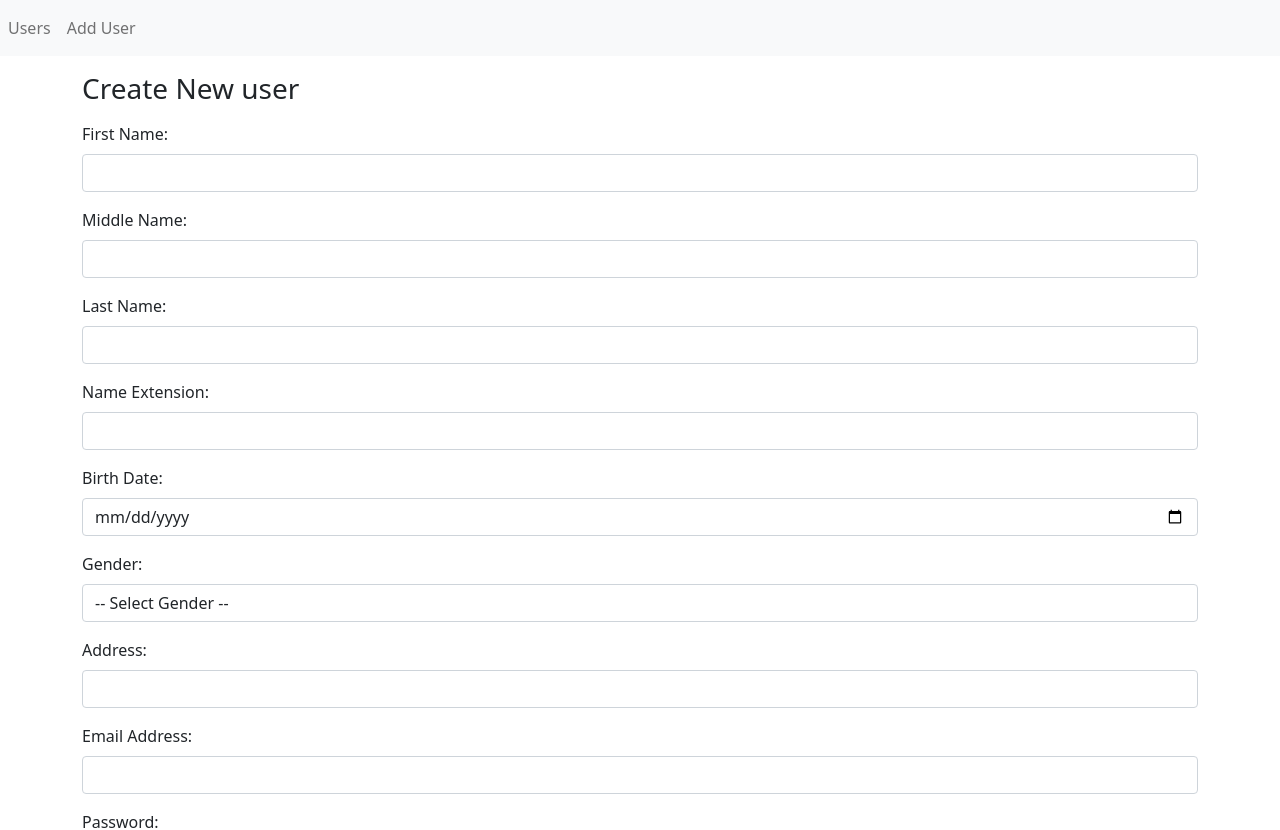
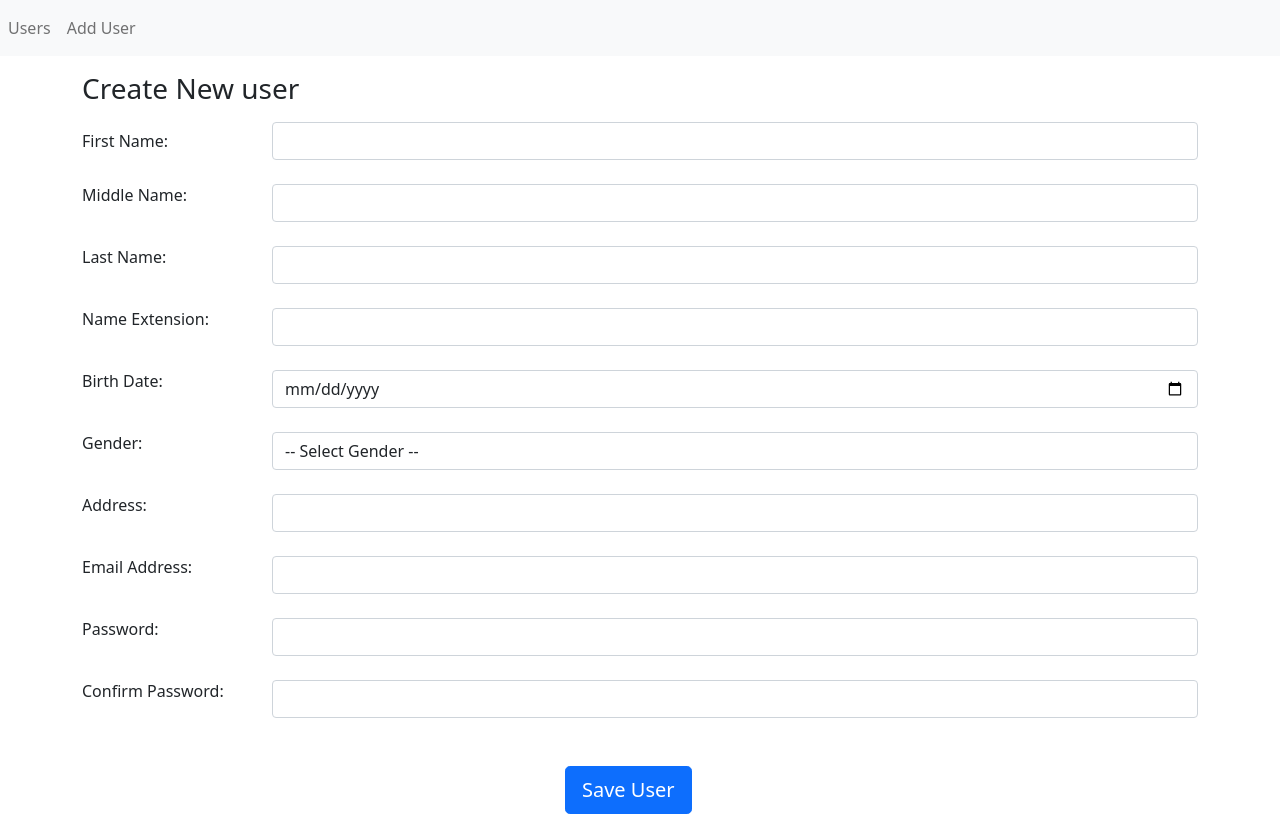
Before and after one commit to jOn3th1119/User_Registration, a React (Create React App) app in the folder client/: page /create in a window 1280 px wide. Shown: the top 830 px of the page. Built offline with nearby package versions, Linux system fonts and the light colour scheme.

Commit message:
formatting of forms

```diff
--- a/client/src/components/Users/CreateUser.js
+++ b/client/src/components/Users/CreateUser.js
@@ -45,65 +45,86 @@ export default class CreateUser extends Component {
       <div className="container">
         <div className='mt-3'>
           <h3>Create New user</h3>
-          <form className='mt-3 mb-3'>
-            <div className="form-group mt-3">
-              <label htmlFor="firstName">First Name:</label>
-              <input className="form-control mt-2" autoComplete="off" type="text" name="firstName" id="firstName" onChange={this.onChange} value={this.state.firstName} />
+          <form className="mt-3 mb-3">
+
+            <div className="form-group row mt-3">
+              <label className="col-sm-2 col-form-label" htmlFor="firstName">First Name:</label>
+              <div className="col-sm-10">
+                <input className="form-control" autoComplete="off" type="text" name="firstName" id="firstName" onChange={this.onChange} value={this.state.firstName} />
+              </div>
             </div>
 
-            <div className="form-group mt-3">
-              <label htmlFor="middleName">Middle Name:</label>
+            <div className="form-group row mt-3">
+              <label className="col-sm-2 col-form-label" htmlFor="middleName">Middle Name:</label>
+              <div className="col-sm-10">
                 <input className="form-control mt-2" autoComplete="off" type="text" name="middleName" id="middleName" onChange={this.onChange} value={this.state.middleName} />
               </div>
+            </div>
 
-            <div className="form-group mt-3">
-              <label htmlFor="lastName">Last Name:</label>
+            <div className="form-group row mt-3">
+              <label className="col-sm-2 col-form-label" htmlFor="lastName">Last Name:</label>
+              <div className="col-sm-10">
                 <input className="form-control mt-2" autoComplete="off" type="text" name="lastName" id="lastName" onChange={this.onChange} value={this.state.lastName} />
               </div>
+            </div>
 
-            <div className="form-group mt-3">
-              <label htmlFor="nameExt">Name Extension:</label>
+            <div className="form-group row mt-3">
+              <label className="col-sm-2 col-form-label" htmlFor="nameExt">Name Extension:</label>
+              <div className="col-sm-10">
                 <input className="form-control mt-2" autoComplete="off" type="text" name="nameExt" id="nameExt" onChange={this.onChange} value={this.state.nameExt} />
               </div>
+            </div>
 
-            <div className="form-group mt-3">
-              <label htmlFor="birthDate">Birth Date:</label>
+            <div className="form-group row mt-3">
+              <label className="col-sm-2 col-form-label" htmlFor="birthDate">Birth Date:</label>
+              <div className="col-sm-10">
                 <input className="form-control mt-2" autoComplete="off" type="date" name="birthDate" id="birthDate" onChange={this.onChange} value={this.state.birthDate} />
               </div>
+            </div>
 
-            <div className="form-group mt-3">
-              <label htmlFor="gender">Gender:</label>
+            <div className="form-group row mt-3">
+              <label className="col-sm-2 col-form-label" htmlFor="gender">Gender:</label>
+              <div className="col-sm-10">
                 <select className="form-control mt-2" name="gender" id="gender" onChange={this.onChange} defaultValue={this.state.gender}>
                   <option disabled value=""> -- Select Gender -- </option>
                   <option value="Male">Male</option>
                   <option value="Female">Female</option>
                 </select>
               </div>
+            </div>
 
-            <div className="form-group mt-3">
-              <label htmlFor="address">Address:</label>
+            <div className="form-group row mt-3">
+              <label className="col-sm-2 col-form-label" htmlFor="address">Address:</label>
+              <div className="col-sm-10">
                 <input className="form-control mt-2" autoComplete="off" type="text" name="address" id="address" onChange={this.onChange} value={this.state.address} />
               </div>
+            </div>
 
-            <div className="form-group mt-3">
-              <label htmlFor="email">Email Address:</label>
+            <div className="form-group row mt-3">
+              <label className="col-sm-2 col-form-label" htmlFor="email">Email Address:</label>
+              <div className="col-sm-10">
                 <input className="form-control mt-2" autoComplete="off" type="text" name="email" id="email" onChange={this.onChange} value={this.state.email} />
               </div>
+            </div>
 
-            <div className="form-group mt-3">
-              <label htmlFor="password">Password:</label>
+            <div className="form-group row mt-3">
+              <label className="col-sm-2 col-form-label" htmlFor="password">Password:</label>
+              <div className="col-sm-10">
                 <input className="form-control mt-2" autoComplete="off" type="password" name="password" id="password" onChange={this.onChange} value={this.state.password} />
               </div>
+            </div>
 
-            <div className="form-group mt-3">
-              <label htmlFor="confirmPass">Confirm Password:</label>
+            <div className="form-group row mt-3">
+              <label className="col-sm-2 col-form-label" htmlFor="confirmPass">Confirm Password:</label>
+              <div className="col-sm-10">
                 <input className="form-control mt-2" autoComplete="off" type="password" name="confirmPass" id="confirmPass" onChange={this.onChange} value={this.state.confirmPass} />
+              </div>
             </div>
 
             {this.state.msg ? <span className='text-danger'>{this.state.msg}</span> : null}
 
-            <div className="form-group mt-3">
-              <button type="submit" className="btn btn-primary" onClick={this.addUser}>Save Todo</button>
+            <div className="form-group mt-5 mx-auto" style={{ marginBottom: "200px", width: "150px" }}>
+              <button type="submit" className="btn btn-primary btn-lg" onClick={this.addUser}>Save User</button>
             </div>
           </form>
         </div>
--- a/client/src/components/Users/EditUser.js
+++ b/client/src/components/Users/EditUser.js
@@ -59,49 +59,64 @@ export default class EditUser extends Component {
         <div className='mt-3'>
           <h3>Create New user</h3>
           <form className='mt-3 mb-3'>
-            <div className="form-group mt-3">
-              <label htmlFor="firstName">First Name:</label>
-              <input className="form-control mt-2" autoComplete="off" type="text" name="firstName" id="firstName" onChange={this.onChange} value={this.state.firstName} />
+
+            <div className="form-group row mt-3">
+              <label className="col-sm-2 col-form-label" htmlFor="firstName">First Name:</label>
+              <div className="col-sm-10">
+                <input className="form-control" autoComplete="off" type="text" name="firstName" id="firstName" onChange={this.onChange} value={this.state.firstName} />
+              </div>
             </div>
 
-            <div className="form-group mt-3">
-              <label htmlFor="middleName">Middle Name:</label>
+            <div className="form-group row mt-3">
+              <label className="col-sm-2 col-form-label" htmlFor="middleName">Middle Name:</label>
+              <div className="col-sm-10">
                 <input className="form-control mt-2" autoComplete="off" type="text" name="middleName" id="middleName" onChange={this.onChange} value={this.state.middleName} />
               </div>
+            </div>
 
-            <div className="form-group mt-3">
-              <label htmlFor="lastName">Last Name:</label>
+            <div className="form-group row mt-3">
+              <label className="col-sm-2 col-form-label" htmlFor="lastName">Last Name:</label>
+              <div className="col-sm-10">
                 <input className="form-control mt-2" autoComplete="off" type="text" name="lastName" id="lastName" onChange={this.onChange} value={this.state.lastName} />
               </div>
+            </div>
 
-            <div className="form-group mt-3">
-              <label htmlFor="nameExt">Name Extension:</label>
+            <div className="form-group row mt-3">
+              <label className="col-sm-2 col-form-label" htmlFor="nameExt">Name Extension:</label>
+              <div className="col-sm-10">
                 <input className="form-control mt-2" autoComplete="off" type="text" name="nameExt" id="nameExt" onChange={this.onChange} value={this.state.nameExt} />
               </div>
+            </div>
 
-            <div className="form-group mt-3">
-              <label htmlFor="birthDate">Birth Date:</label>
+            <div className="form-group row mt-3">
+              <label className="col-sm-2 col-form-label" htmlFor="birthDate">Birth Date:</label>
+              <div className="col-sm-10">
                 <input className="form-control mt-2" autoComplete="off" type="date" name="birthDate" id="birthDate" onChange={this.onChange} value={this.state.birthDate} />
               </div>
+            </div>
 
-            <div className="form-group mt-3">
-              <label htmlFor="gender">Gender:</label>
-              <select className="form-control mt-2" name="gender" id="gender" onChange={this.onChange} value={this.state.gender}>
+            <div className="form-group row mt-3">
+              <label className="col-sm-2 col-form-label" htmlFor="gender">Gender:</label>
+              <div className="col-sm-10">
+                <select className="form-control mt-2" name="gender" id="gender" onChange={this.onChange} defaultValue={this.state.gender}>
                   <option disabled value=""> -- Select Gender -- </option>
                   <option value="Male">Male</option>
                   <option value="Female">Female</option>
                 </select>
               </div>
+            </div>
 
-            <div className="form-group mt-3">
-              <label htmlFor="address">Address:</label>
+            <div className="form-group row mt-3">
+              <label className="col-sm-2 col-form-label" htmlFor="address">Address:</label>
+              <div className="col-sm-10">
                 <input className="form-control mt-2" autoComplete="off" type="text" name="address" id="address" onChange={this.onChange} value={this.state.address} />
+              </div>
             </div>
 
             {this.state.msg ? <span className='text-danger'>{this.state.msg}</span> : null}
 
-            <div className="form-group mt-3">
-              <button type="submit" className="btn btn-primary" onClick={this.addUser}>Save Todo</button>
+            <div className="form-group mt-5 mx-auto" style={{ marginBottom: "200px", width: "150px" }}>
+              <button type="submit" className="btn btn-primary btn-lg" onClick={this.addUser}>Save User</button>
             </div>
           </form>
         </div>
```
Lines whose indentation alone changed are shown as unchanged.
